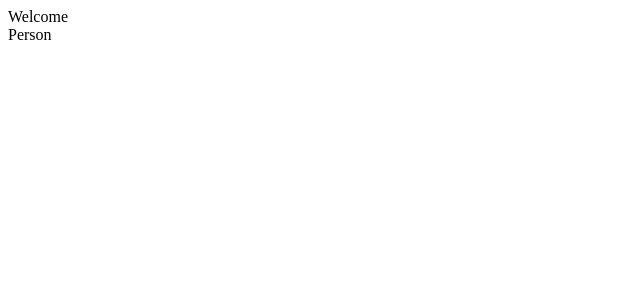
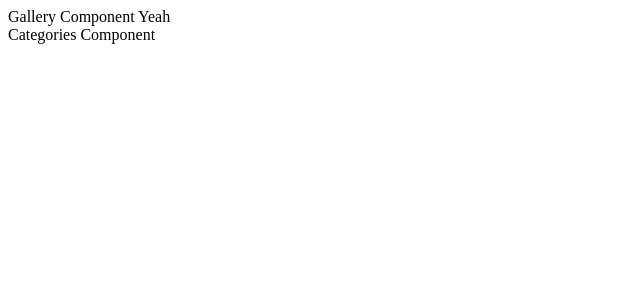
Before and after one commit to IT2810/it2810-webutvikling-h18-prosjekt-2-gruppe--05, a React (Create React App) app: page / in a window 1280 px wide. Shown: the top 300 px of the page, without its empty margins (0-640 px from the left). Built offline with nearby package versions, Linux system fonts and the light colour scheme.

Commit message:
Created Header.js

```diff
--- a/src/App.js
+++ b/src/App.js
@@ -1,11 +1,13 @@
 import React, { Component } from 'react';
 import Categories from './components/Categories/Categories'
+import Gallery from './components/Gallery/Gallery'
+import Header from './components/Header/Header'
 
 class App extends Component {
   render() {
     return (
       <div className="App">
-        Welcome
+        <Gallery text="Yeah"/>
         <Categories />
       </div>
     );
--- a/src/components/Categories/Categories.js
+++ b/src/components/Categories/Categories.js
@@ -12,7 +12,7 @@
   render() {
     return (
       <div className="Categories">
-        Person
+        Categories Component
         {/*<Galleri tekst={this.state.textCategory} />*/}
       </div>
     );
--- /dev/null
+++ b/src/components/Gallery/Gallery.js
@@ -0,0 +1,13 @@
+import React, { Component } from 'react';
+
+class Gallery extends Component {
+  render() {
+    return (
+      <div className="Gallery">
+        Gallery Component {this.props.text}
+      </div>
+    );
+  }
+}
+
+export default Gallery;
--- /dev/null
+++ b/src/components/Header/Header.js
@@ -0,0 +1,12 @@
+import React, { Component } from 'react';
+
+class Header extends Component {
+  render() {
+    return (
+      <div className="Header">
+      </div>
+    );
+  }
+}
+
+export default Header;
```
